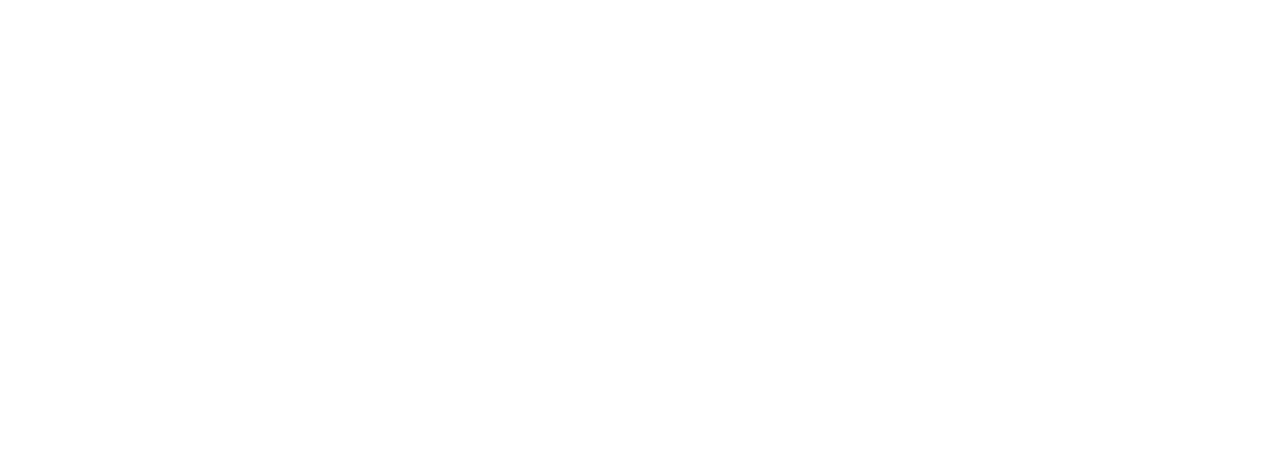
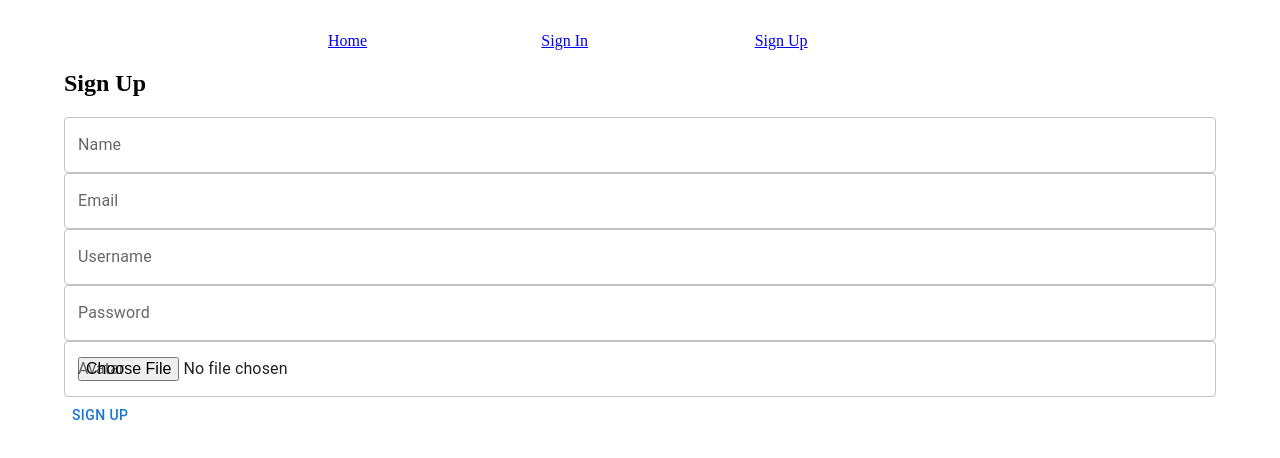
Before and after one commit to ivanovx/FMI-KitchenApp, a React (Create React App) app in the folder project/frontend/: page /auth/signup in a window 1280 px wide. Before the commit this address had no page. Shown: the top 458 px of the page. Built offline with nearby package versions, Linux system fonts and the light colour scheme.

Commit message:
update user create actions

```diff
--- a/project/frontend/src/App.tsx
+++ b/project/frontend/src/App.tsx
@@ -1,19 +1,23 @@
 import React from "react";
-import { BrowserRouter, Routes, Route } from "react-router-dom";
+import { Routes, Route } from "react-router-dom";
+
+import AuthProvider, { SignIn, SignUp } from "./components/Auth";
+
 import Home from "./components/Home";
-
-import { Layout } from "./components/Layout";
+import Layout from "./components/Layout";
 import CreateRecipe from "./components/Recipes/Create";
 
 export default function App() {
     return (
-        <BrowserRouter>
+        <AuthProvider>
             <Routes>
                 <Route path="/" element={<Layout />}>
                     <Route index element={<Home />} />
                     <Route path="/recipes/create" element={<CreateRecipe />} />
+                    <Route path="/auth/signin" element={<SignIn />} />
+                    <Route path="/auth/signup" element={<SignUp />} />
                 </Route>
             </Routes>
-        </BrowserRouter>
+        </AuthProvider>
     );
 }
--- /dev/null
+++ b/project/frontend/src/components/Auth/RequireAuth.tsx
@@ -0,0 +1,13 @@
+import { Navigate } from "react-router-dom";
+
+import { useAuth } from "../../modules/authContext";
+
+export default function RequireAuth({ children }: any) {
+    const auth = useAuth();
+
+    if (!auth.user) {
+        return <Navigate to="/auth/signin" />;
+    }
+
+    return children;
+}
--- a/project/frontend/src/components/Auth/index.tsx
+++ b/project/frontend/src/components/Auth/index.tsx
@@ -1,19 +1,48 @@
-import React, { useState } from "react";
-import { AuthContext } from "../../modules/authContext";
+import React, { useState, useEffect } from "react";
+import { useNavigate } from "react-router-dom";
+import axios from "axios";
+import { useFormik } from "formik";
+import { Button, Container, TextField } from '@mui/material';
+
+import store from "../../modules/store";
+
+import { AuthContext, useAuth } from "../../modules/authContext";
 
 type AuthProviderProps = {
     children: React.ReactNode;
 }
 
-export default function AuthProvider({ children } : AuthProviderProps) {
-    const [user, setUser] = useState<any>({});
+export default function AuthProvider({ children }: AuthProviderProps) {
+    const navigate = useNavigate();
+    const [user, setUser] = useState(store.get("user", null));
 
-    const signUp = (newUser : any) => {
-        setUser(newUser);
+    useEffect(() => {
+        store.set("user", user);
+    }, [user]);
+
+    const signUp = (newUser: any) => {
+        axios
+            .post("http://localhost:5000/auth/signup", newUser)
+            .then(res => {
+                console.log(res);
+                navigate("/");
+            })
+            .catch(err => {
+                console.log(err);
+            });
     };
 
-    const signIn = (newUser : any) => {
-        setUser(newUser);
+    const signIn = (newUser: any) => {
+        axios
+            .post("http://localhost:5000/auth/signin", newUser)
+            .then(res => {
+                console.log(res);
+                setUser(res.data);
+                navigate("/");
+            })
+            .catch(err => {
+                console.log(err);
+            });
     };
 
     const signOut = () => {
@@ -22,3 +51,139 @@
 
     return <AuthContext.Provider value={{ user, signUp, signIn, signOut }}>{children}</AuthContext.Provider>;
 }
+
+
+export function SignIn() {
+    const auth = useAuth();
+
+    const formik = useFormik({
+        initialValues: {
+            username: "",
+            password: "",
+        },
+        onSubmit: (values: any) => {
+            auth.signIn(values);
+        }
+    });
+
+    return (
+        <Container>
+            <h2>Sign In</h2>
+            <form onSubmit={formik.handleSubmit}>
+                <TextField
+                    fullWidth
+                    name="username"
+                    label="Username"
+                    value={formik.values.username}
+                    onChange={formik.handleChange}
+                    error={formik.touched.username && Boolean(formik.errors.username)}
+                    helperText={formik.touched.username && formik.errors.username}
+                />
+                 <TextField
+                    fullWidth
+                    name="password"
+                    label="Password"
+                    type="password"
+                    value={formik.values.password}
+                    onChange={formik.handleChange}
+                    error={formik.touched.password && Boolean(formik.errors.password)}
+                    helperText={formik.touched.password && formik.errors.password}
+                />
+                <Button type="submit">Sign In</Button>
+            </form>
+        </Container>
+    );
+}
+
+export function SignUp() {
+    const auth = useAuth();
+
+    const [avatar, setAvatar] = useState("");
+
+    const formik = useFormik({
+        initialValues: {
+            name: "",
+            email: "",
+            username: "",
+            password: "",
+            avatar: "",
+        },
+        onSubmit: (values: any) => {
+            values.avatar = avatar;
+            auth.signUp(values);
+        }
+    });
+
+    const handleAvatar = (event: any) => {
+        let files = event.target.files;
+
+        console.log(files);
+
+        let fileReader = new FileReader();
+        fileReader.readAsDataURL(files[0]);
+
+        fileReader.onload = (e) => {
+            let ava: string = (e.target?.result) as string;
+
+            setAvatar(ava);
+
+            console.log(avatar);
+        }
+    };
+
+    return (
+        <Container>
+            <h2>Sign Up</h2>
+            <form onSubmit={formik.handleSubmit}>
+                <TextField
+                    fullWidth
+                    name="name"
+                    label="Name"
+                    value={formik.values.name}
+                    onChange={formik.handleChange}
+                    error={formik.touched.name && Boolean(formik.errors.name)}
+                    helperText={formik.touched.name && formik.errors.name}
+                />
+                <TextField
+                    fullWidth
+                    name="email"
+                    label="Email"
+                    value={formik.values.email}
+                    onChange={formik.handleChange}
+                    error={formik.touched.email && Boolean(formik.errors.email)}
+                    helperText={formik.touched.email && formik.errors.email}
+                />
+                <TextField
+                    fullWidth
+                    name="username"
+                    label="Username"
+                    value={formik.values.username}
+                    onChange={formik.handleChange}
+                    error={formik.touched.username && Boolean(formik.errors.username)}
+                    helperText={formik.touched.username && formik.errors.username}
+                />
+                 <TextField
+                    fullWidth
+                    name="password"
+                    label="Password"
+                    type="password"
+                    value={formik.values.password}
+                    onChange={formik.handleChange}
+                    error={formik.touched.password && Boolean(formik.errors.password)}
+                    helperText={formik.touched.password && formik.errors.password}
+                />
+                <TextField
+                    fullWidth
+                    name="avatar"
+                    label="Avatar"
+                    type="file"
+                    value={formik.values.avatar}
+                    onChange={handleAvatar}
+                    error={formik.touched.avatar && Boolean(formik.errors.avatar)}
+                    helperText={formik.touched.avatar && formik.errors.avatar}
+                />
+                <Button type="submit">Sign Up</Button>
+            </form>
+        </Container>
+    );
+}
--- a/project/frontend/src/components/Layout/index.tsx
+++ b/project/frontend/src/components/Layout/index.tsx
@@ -1,11 +1,44 @@
 import React from "react";
-import { Outlet } from "react-router-dom";
-import ScopedCssBaseline from '@mui/material/ScopedCssBaseline';
+import { Grid, Button } from "@mui/material";
+import { Link, Outlet } from "react-router-dom";
 
-export function Layout() {
+import styles from "./layout.module.css";
+import { useAuth } from "../../modules/authContext";
+
+export default function Layout() {
+    const auth = useAuth();
+
+    const signOut = () => auth.signOut();
+
     return (
-        <ScopedCssBaseline>
+        <div className={styles.layout}>
+            <Grid direction="row" container spacing={2} justifyContent="center" alignItems="center">
+                <Grid item xs={2}>
+                    <Link to="/">Home</Link>
+                </Grid>
+                {!auth.user && (
+                    <>
+                        <Grid item xs={2}>
+                            <Link to="/auth/signin">Sign In</Link>
+                        </Grid>
+                        <Grid item xs={2}>
+                            <Link to="/auth/signup">Sign Up</Link>
+                        </Grid>
+                    </>
+                )}
+                {auth.user && (
+                    <>
+                        <Grid item xs={2}>
+                            <Link to="/recipes/create">Create Recipe</Link>
+                        </Grid>
+                        <Grid item xs={2}>
+                            <span className={styles.WelcomeUser}>Welcome {auth.user.user.username}!</span>
+                            <Button onClick={signOut} color="primary" variant="outlined">Sign out</Button>
+                        </Grid>
+                    </>
+                )}
+            </Grid>
             <Outlet />
-        </ScopedCssBaseline>
+        </div>
     );
 }
--- /dev/null
+++ b/project/frontend/src/components/Layout/layout.module.css
@@ -0,0 +1,3 @@
+.layout {
+    margin: 2rem auto;
+}
--- a/project/frontend/src/components/Recipes/Create/index.tsx
+++ b/project/frontend/src/components/Recipes/Create/index.tsx
@@ -2,13 +2,16 @@
 import axios from "axios";
 
 import { FormikProvider, FieldArray, useFormik } from "formik";
-import { TextField, Button, Container, Grid } from "@mui/material";
+import { TextField, Button, Container } from "@mui/material";
+import RequireAuth from "../../Auth/RequireAuth";
 
 export default function CreateRecipe() {
     return (
-        <Container maxWidth="md" sx={{ marginTop: "1rem", marginBottom: "1rem" }}>
-            <RecipeForm />
-        </Container>
+        <RequireAuth>
+            <Container maxWidth="md" sx={{ marginTop: "1rem", marginBottom: "1rem" }}>
+                <RecipeForm />
+            </Container>
+        </RequireAuth>
     );
 }
 
--- a/project/frontend/src/index.tsx
+++ b/project/frontend/src/index.tsx
@@ -1,5 +1,6 @@
 import React from "react";
 import ReactDOM from "react-dom/client";
+import { BrowserRouter } from "react-router-dom";
 
 import App from "./App";
 
@@ -7,6 +8,8 @@
     document.getElementById("root") as HTMLElement
 ).render(
     <React.StrictMode>
-        <App />
+        <BrowserRouter>
+            <App />
+        </BrowserRouter>
     </React.StrictMode>
 );
--- a/project/frontend/src/modules/authContext.ts
+++ b/project/frontend/src/modules/authContext.ts
@@ -4,7 +4,7 @@
     user: any;
     signUp: (user: any) => void;
     signIn:  (user: any) => void;
-    signOut: (user: any) => void;
+    signOut: () => void;
 }
 
 export const AuthContext = createContext<IAuthContext>({
--- /dev/null
+++ b/project/frontend/src/modules/store.ts
@@ -0,0 +1,12 @@
+const store = {
+    get(key: string, defaultValue: any) {
+        const value = window.localStorage.getItem(key);
+
+        return value ? JSON.parse(value) : defaultValue;
+    },
+    set(key: string, value: any) {
+        window.localStorage.setItem(key, JSON.stringify(value));
+    }
+};
+
+export default store;
```
